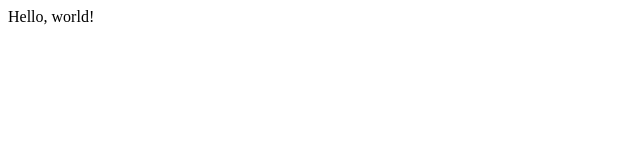
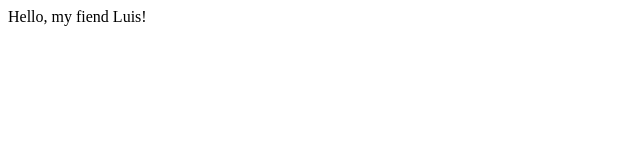
Before and after one commit to lmedinelli/lecture11, a plain HTML site: page index.html in a window 1280 px wide. Shown: the full height of the page, 0-640 px from the left. Drawn offline with Linux system fonts and the light colour scheme.

Commit message:
adding new message to the body

```diff
--- a/index.html
+++ b/index.html
@@ -6,7 +6,7 @@
 </head>
 
 <body>
-    Hello, world!
+    Hello, my fiend Luis!
 </body>
 
 </html>
```
